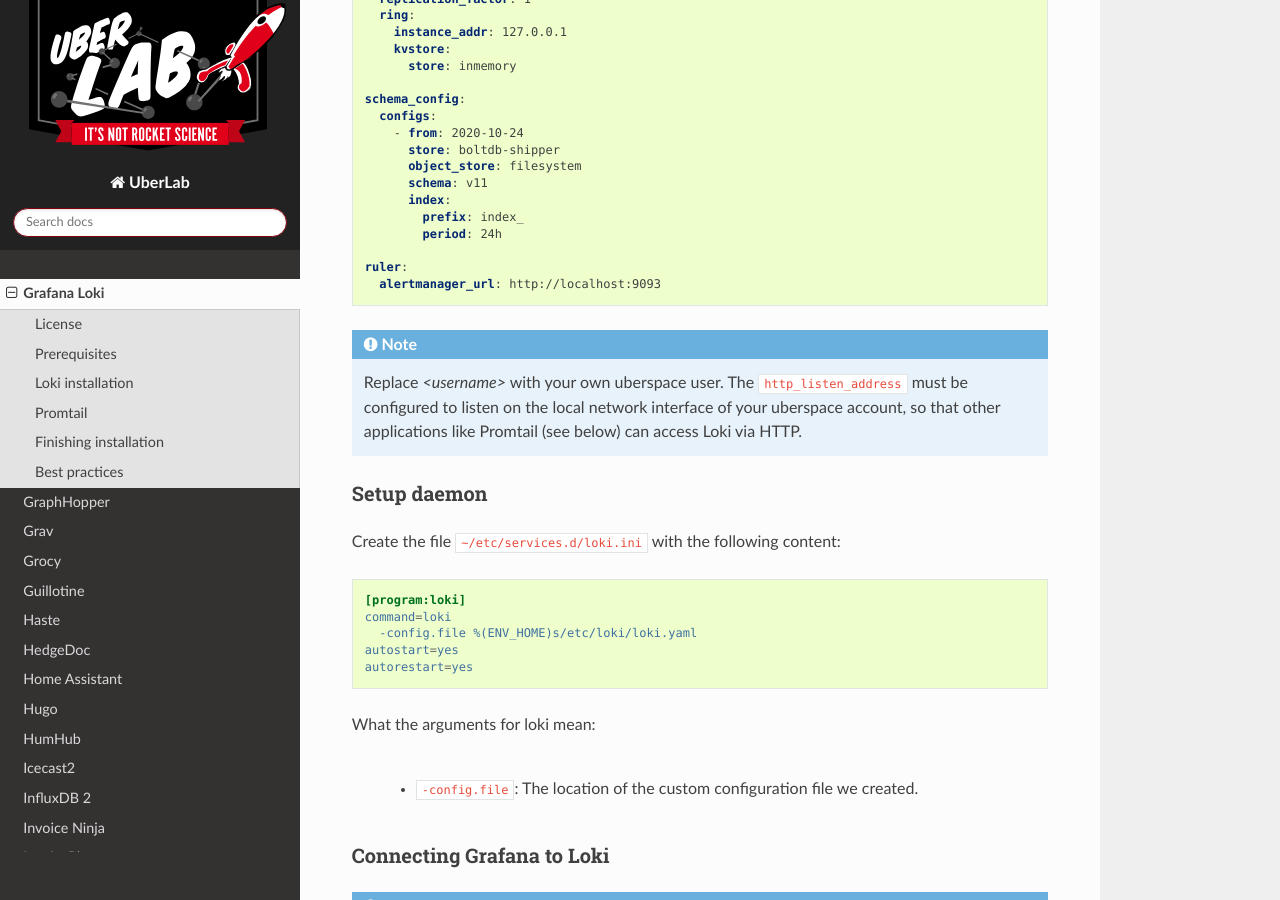
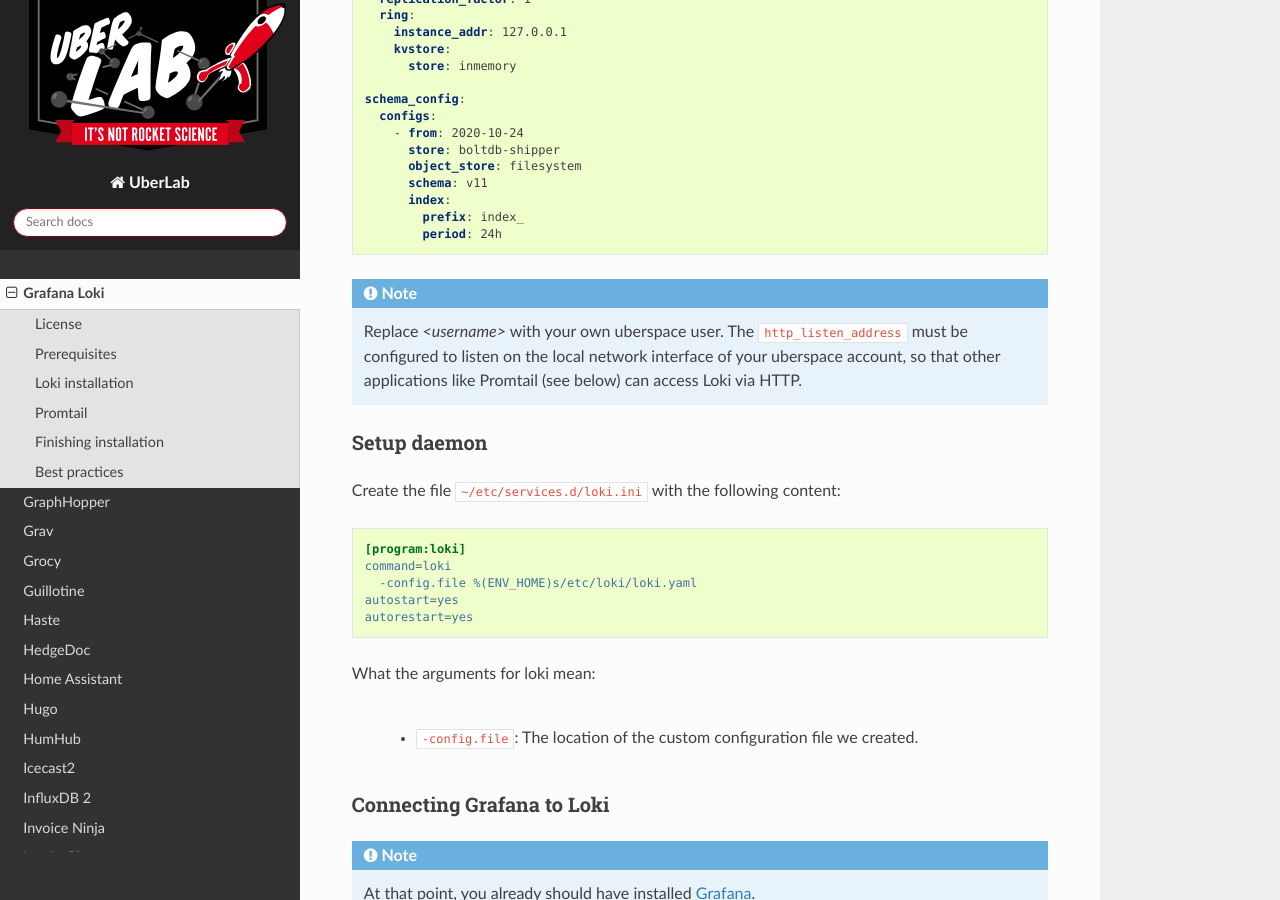
Before and after one commit to Uberspace/lab, a Sphinx documentation site: the page built from source/guide_grafana-loki.rst, in a window 1280 px wide and 900 px high, scrolled down 2775 px. Built offline with Sphinx 7.4.7 and the Read the Docs theme 2.0.0, drawn with Linux system fonts in a browser that asks for light colours; some of the changed lines change nothing that is shown.

Commit message:
Leave out alertmanager configuration.
This is not the scope of the Loki documentation.

```diff
--- a/source/guide_grafana-loki.rst
+++ b/source/guide_grafana-loki.rst
@@ -113,8 +113,6 @@
           prefix: index_
           period: 24h
 
-  ruler:
-    alertmanager_url: http://localhost:9093
 
 .. note::
 
```
